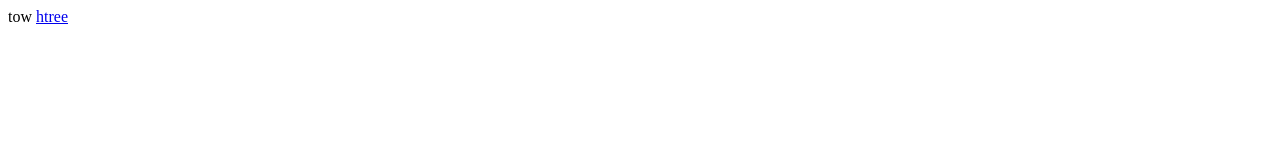
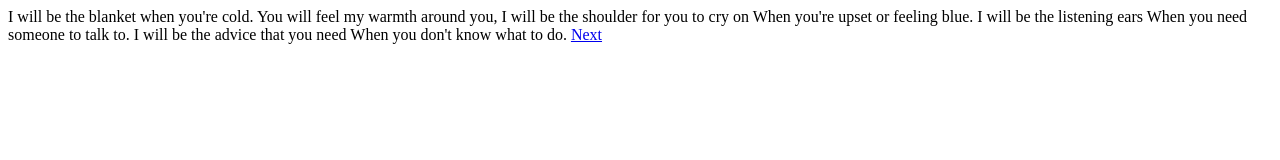
Before and after one commit to aljanobi3/analytics, a plain HTML site: page 2/index.html in a window 1280 px wide. Drawn offline with Linux system fonts and the light colour scheme.

Commit message:
Update index.html

```diff
--- a/2/index.html
+++ b/2/index.html
@@ -1,15 +1,34 @@
 <!DOCTYPE html>
 <html lang="en">
 <head>
+    <!-- Global site tag (gtag.js) - Google Analytics -->
+<script async src="https://www.googletagmanager.com/gtag/js?id=UA-150314142-1"></script>
+<script>
+  window.dataLayer = window.dataLayer || [];
+  function gtag(){dataLayer.push(arguments);}
+  gtag('js', new Date());
+  gtag('config', 'UA-150314142-1');
+</script>
     <meta charset="UTF-8">
     <meta name="viewport" content="width=, initial-scale=1.0">
     <meta http-equiv="X-UA-Compatible" content="ie=edge">
     <title>mohammad aljanobi2</title>
+    <link rel="stylesheet" href="tow.css">
 </head>
 <body>
-    tow
+        I will be the blanket when you're cold.
+        You will feel my warmth around you,
+        I will be the shoulder for you to cry on
+        When you're upset or feeling blue.
+
+        I will be the listening ears
+        When you need someone to talk to.
+        I will be the advice that you need
+        When you don't know what to do.
+
+
 </body>
-<a href="3">
-htree
+<a href="three/index.html">
+Next
 </a>
 </html>
```
